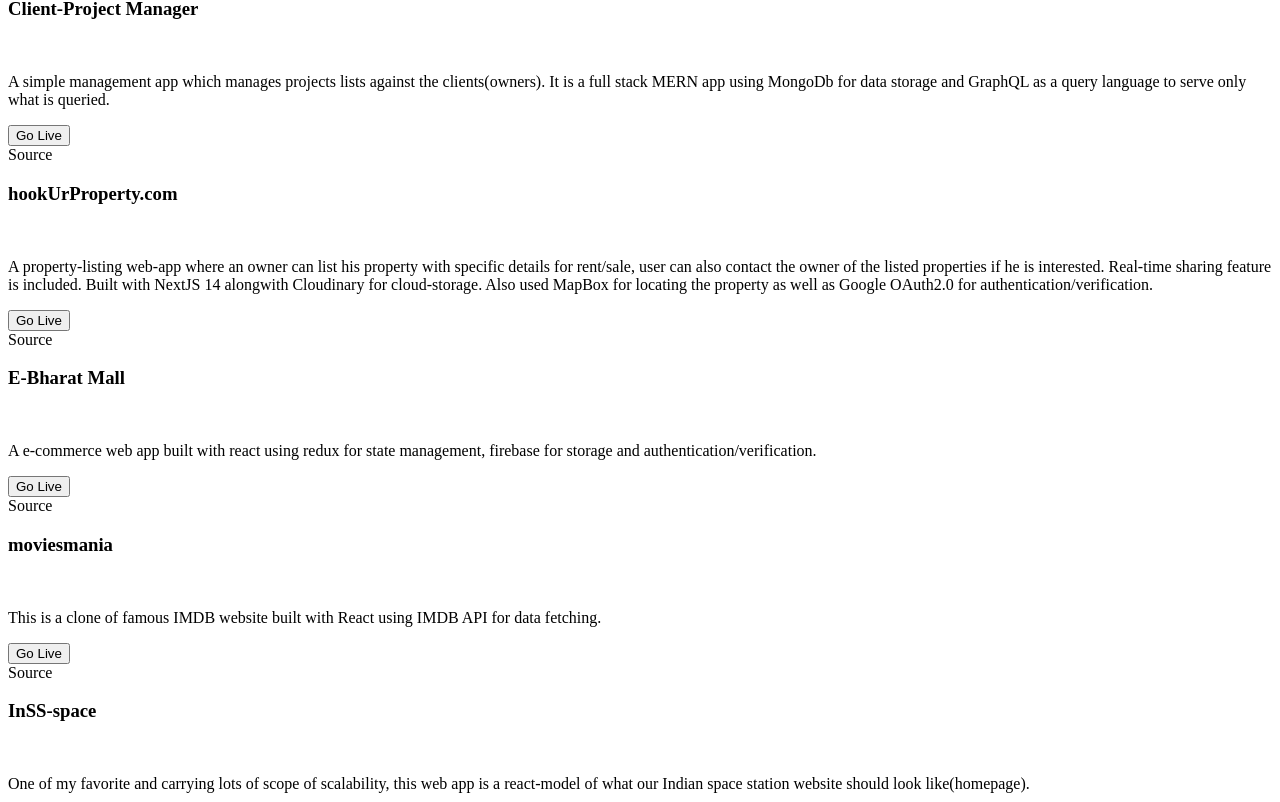
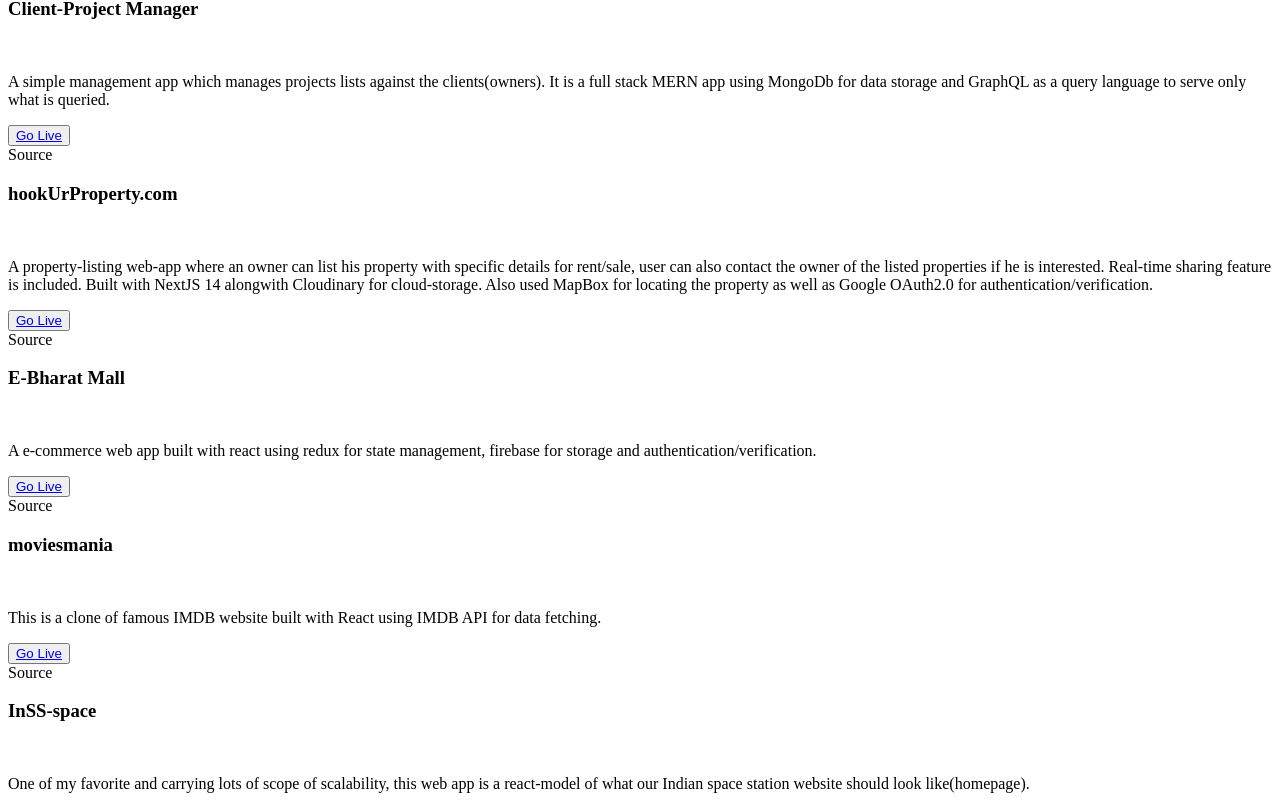
Before and after one commit to blackheart2301/next-portfolio, a Next.js app: page / in a window 1280 px wide. Shown: the part 1718-2520 px from the top of the page. Built offline with nearby package versions, Linux system fonts and the light colour scheme.

Commit message:
live buttons enabled

```diff
--- a/src/components/Projects.jsx
+++ b/src/components/Projects.jsx
@@ -17,7 +17,7 @@
                         <h3>{project.title}</h3><br/>
                         <p>{project.description}</p>
                         <button className='cta-btn'>
-                            <a href={project.demo} target="_blank" rel="noopener noreferrer"></a> Go Live
+                            <a href={project.demo} target="_blank" rel="noopener noreferrer">Go Live</a>
                             </button>
                     </div>
                 ))
```
